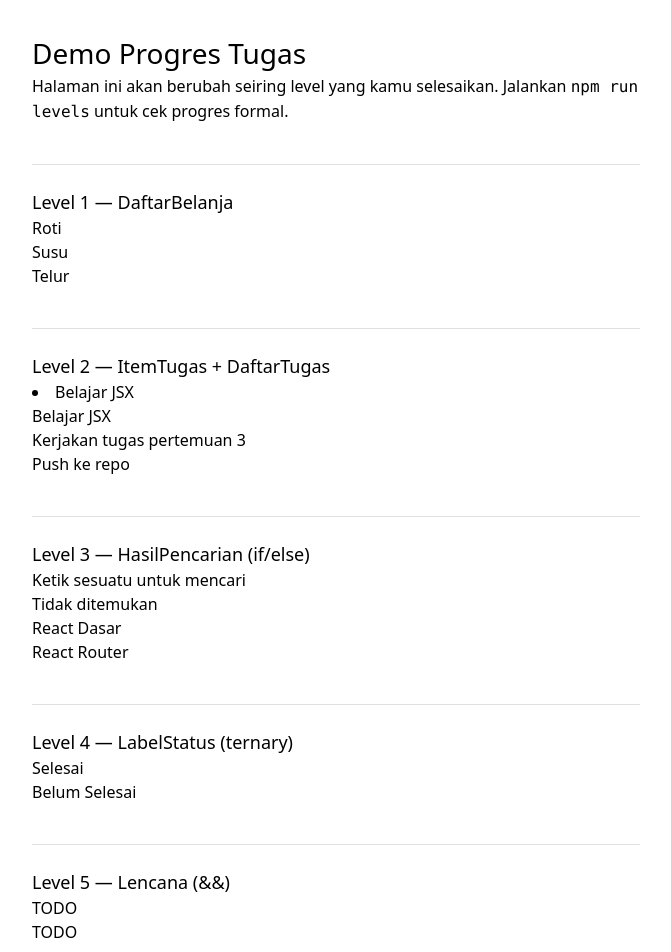
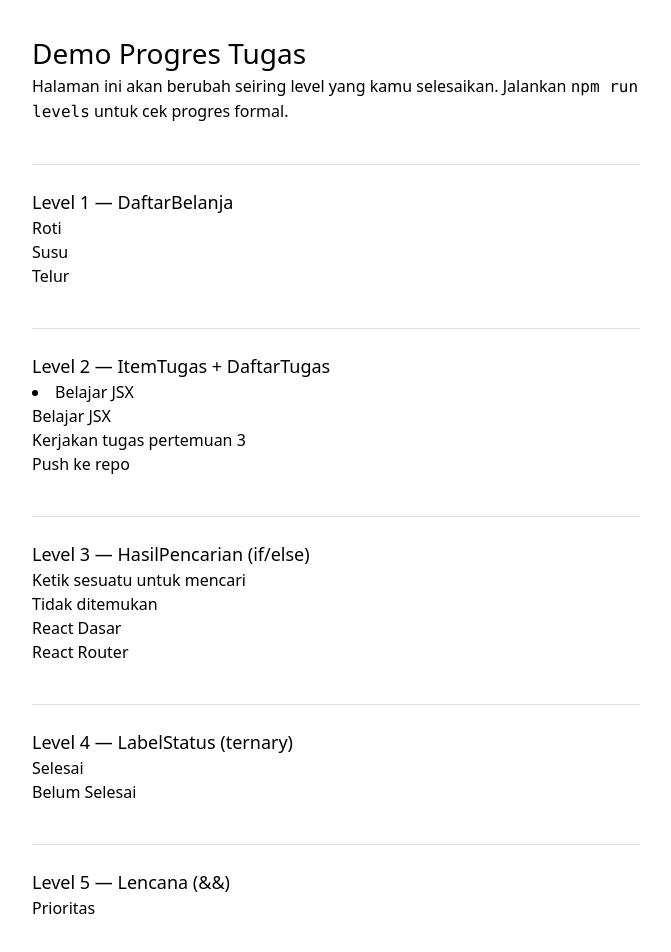
Before and after one commit to webdev-if-its/frontend-5053241034, a React (Vite) app in the folder pertemuan-03/: page / in a window 1280 px wide. Shown: the top 952 px of the page, without its empty margins (304-975 px from the left). Built offline with nearby package versions, Linux system fonts and the light colour scheme.

Commit message:
pertemuan-03: level 5 selesai

```diff
--- a/pertemuan-03/src/components/Lencana.tsx
+++ b/pertemuan-03/src/components/Lencana.tsx
@@ -3,6 +3,13 @@
 // "Prioritas" HANYA kalau prioritas bernilai true — kalau false, JANGAN
 // render elemen itu sama sekali (bukan cuma disembunyikan lewat CSS).
 // Lihat SOAL.md untuk kontrak lengkap.
-export function Lencana(props: any) {
-  return <div>TODO</div>
+
+type Props = {
+  prioritas: boolean
 }
+
+export function Lencana(props: Props) {
+  return <div>
+    {props.prioritas && <p>Prioritas</p>}
+    </div>
+}
```
